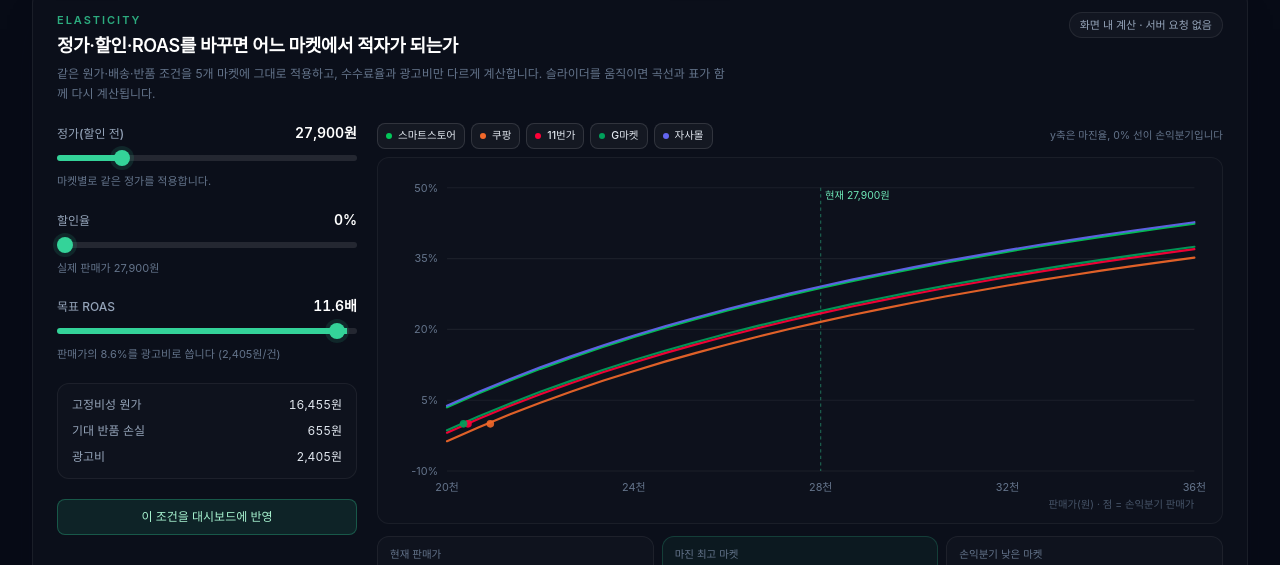
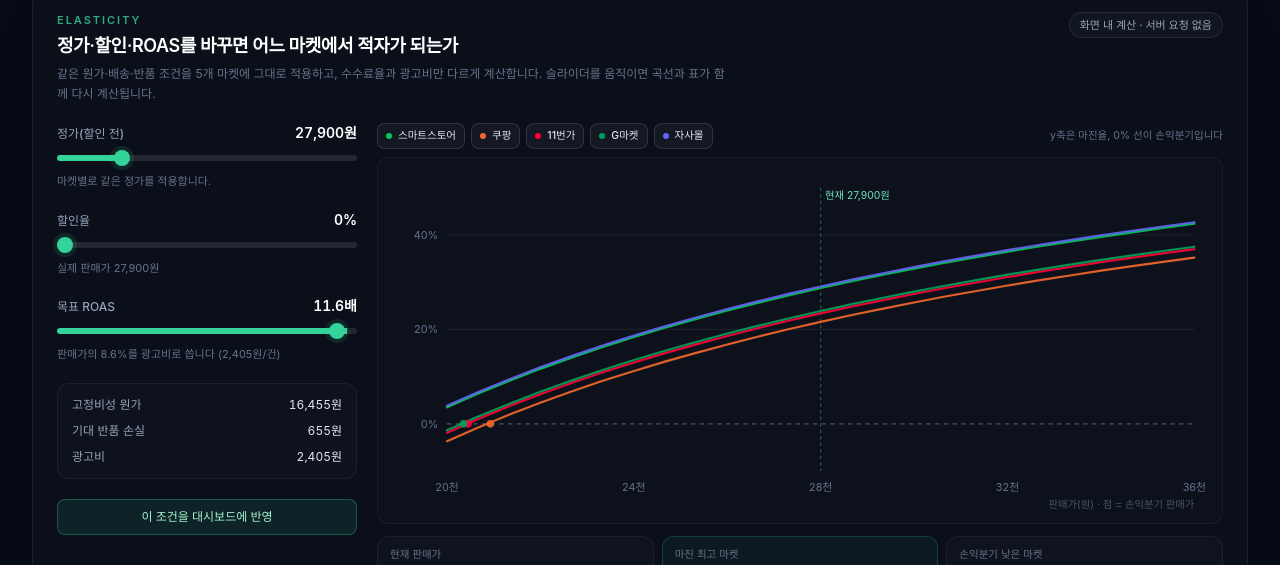
Before and after one commit to Shye-Seo/commerce-seller-analytics, a Next.js app: page / in a window 1280 px wide. Shown: the part 2707-3272 px from the top of the page. Built offline with nearby package versions, Linux system fonts and the light colour scheme.

Commit message:
polish(elasticity): put chart gridlines on readable percentage steps

```diff
--- a/src/components/ElasticityPanel.tsx
+++ b/src/components/ElasticityPanel.tsx
@@ -104,7 +104,14 @@ function MarginCurves({
             : null,
       }));
 
-    const rateTicks = [rateMax, rateMax - span / 4, rateMax - span / 2, rateMax - (span * 3) / 4, rateMin];
+    // 눈금은 5·10·20·25처럼 읽기 좋은 단위로 맞춘다(10% 간격이면 -10·0·10·20…).
+    const rough = span / 5;
+    const magnitude = 10 ** Math.floor(Math.log10(rough));
+    const step = [1, 2, 2.5, 5, 10].map((m) => m * magnitude).find((candidate) => candidate >= rough) ?? rough;
+    const rateTicks: number[] = [];
+    for (let value = Math.ceil(rateMin / step) * step; value <= rateMax + 1e-9; value += step) {
+      rateTicks.push(Math.round(value * 10) / 10);
+    }
     const priceTicks = [0, 0.25, 0.5, 0.75, 1].map((ratio) => min + (max - min) * ratio);
 
     return {
```
